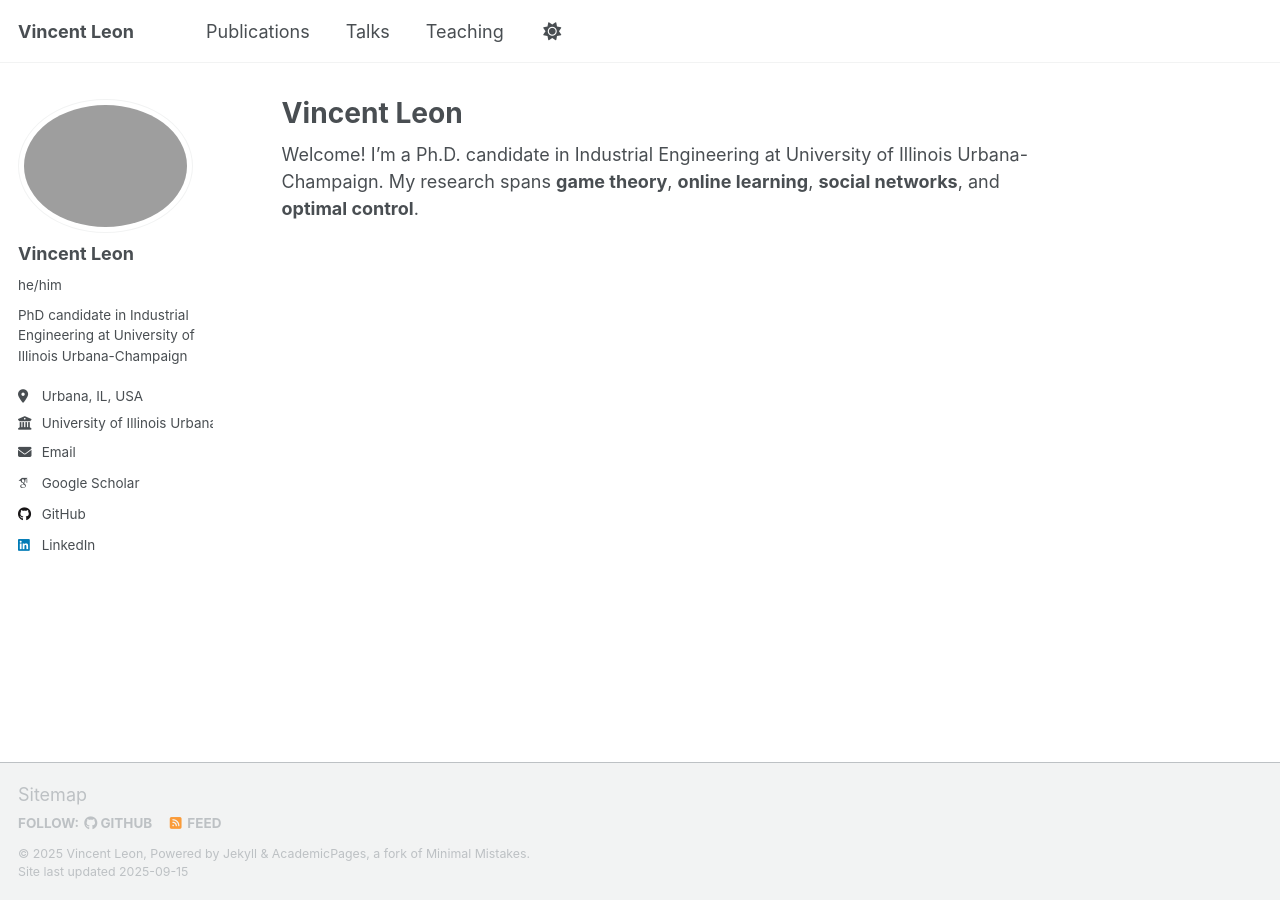
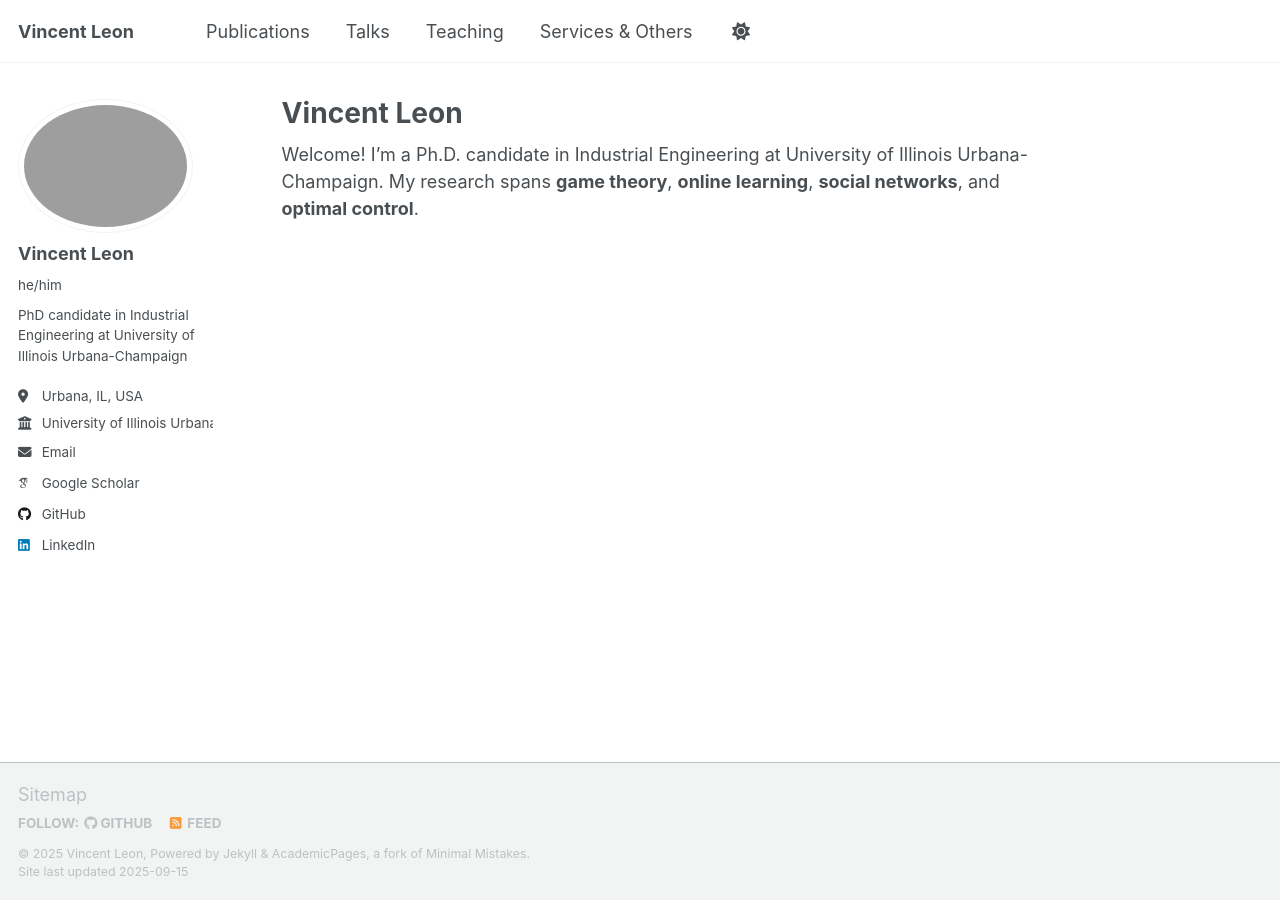
Before and after one commit to vin-leon/vin-leon.github.io, a Jekyll site: the page built from _pages/about.md, in a window 1280 px wide. Built offline with Jekyll 4.4.1, drawn with Linux system fonts in a browser that asks for light colours; some web fonts are replaced; a script that is not in the unit is left out.

Commit message:
Update navigation.yml

```diff
--- a/_data/navigation.yml
+++ b/_data/navigation.yml
@@ -17,6 +17,9 @@ main:
   - title: "Teaching"
     url: /teaching/
 
+  - title: "Services & Others"
+    url: /services/
+
   # - title: "Portfolio"
   #   url: /portfolio/
 
```
